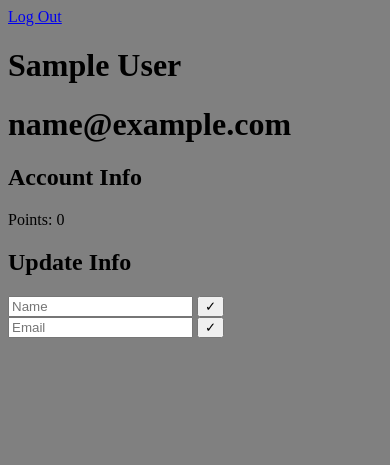
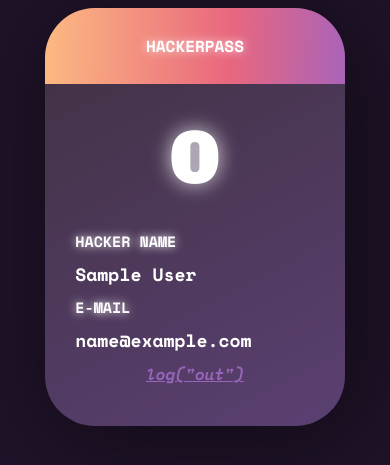
Before and after one commit to shawnduong/HackerPass, a Flask app: page /app in a window 390 px wide. Shown: the top 465 px of the page. Run offline with Flask 2, Linux system fonts and the light colour scheme; the visitor is signed in with stand-in values (Sample User, id 1); data comes from the database, SQL or seed files in the repository; data that the repository does not hold is empty.

Commit message:
Added styling for homepage mobile view

```diff
--- a/src/web/static/css/style.css
+++ b/src/web/static/css/style.css
@@ -1,3 +1,103 @@
+/* Import Google Fonts */
+@import url('https://fonts.googleapis.com/css2?family=Alfa+Slab+One&family=Space+Mono:ital,wght@0,400;0,700;1,400;1,700&display=swap');
+
 html {
-	background-color: grey;
+	/* Background */
+	background-color: #1F1329;
+
+	/* Font */
+	color: white;
+	font-family: 'Space Mono', monospace;
 }
+
+.module {
+	/* Background */
+	margin: auto;
+	padding-bottom: 20px;
+	width: 80%;
+	background: linear-gradient(152.52deg, #423245 7.97%, #5C4175 105.87%);
+	filter: drop-shadow(10px 10px 50px rgba(0, 0, 0, 0.5));
+	border-radius: 50px;
+
+}
+
+.header {
+	/* Positioning */
+	position: relative;
+	padding: 10px 0px 10px 0px;
+	text-align: center;
+
+	/* Font */
+	font-weight: 700;
+	font-size: 16px;
+	text-shadow: 0px 0px 10px rgba(255, 255, 255, 0.8);
+
+	/* Background*/
+	background: linear-gradient(91.54deg, #FFC582 -8.62%, #E9677E 61.45%, #A263C0 104.75%);
+	border-radius: 50px 50px 0px 0px;
+}
+
+.main-body {
+	/* Positioning */
+	position: relative;
+	margin: 20px 10% 20px 10%;
+}
+
+h3.field-label {
+	/* Font */
+	font-weight: 700;
+	font-size: 15px;
+	text-shadow: 0px 0px 10px #FFFFFF;
+}
+
+p.field-contents {
+	/* Font */
+	font-weight: 700;
+	font-size: 18px;
+	line-height: 8px;
+}
+
+#footer {
+	/* Positioning */
+	position: relative;
+	text-align: center;
+}
+
+#logout {
+	/* Font */
+	font-weight: 700;
+	font-style: italic;
+	color: #9665BA;
+}
+
+#user-points {
+	/* Positioning */
+	position: relative;
+	padding: 10px;
+	text-align: center;
+
+	/* Font */
+	font-family: 'Alfa Slab One', sans-serif;
+	font-size: 50pt;
+	text-shadow: 0px 0px 20px rgba(255, 255, 255, 0.8);
+}
+
+/* Style modification here applies to the largest screen size (desktop view) */
+@media (min-width: 992px) {
+
+	html {
+		/* Temporary: for visualing the current view */
+		background-color: blue;
+	}
+
+}
+
+/* Style modification here applies to the medium screen size (tablet view) */
+@media (min-width: 769px) and (max-width: 991px) {
+
+	html {
+		/* Temporary: for visualing the current view */
+		background-color: red;
+	}
+
+}
--- a/src/web/templates/app.html
+++ b/src/web/templates/app.html
@@ -8,25 +8,34 @@
 	<script src="{{ url_for('static', filename='js/jquery-3.6.0.min.js') }}" defer></script>
 	<script src="{{ url_for('static', filename='js/ajax.js') }}" defer></script>
 
-	<a href="/logout">Log Out</a>
+	<div class="module">
 
+		<div class="header">
+			<p>HACKERPASS</p>
+		</div>
+
+		<div class="main-body">
+
+			<!-- Number of points the user currently has -->
+			<div id="user-points">{{ current_user.points }}</div>
+
+			<h3 class="field-label">HACKER NAME</h3>
 			{% if current_user.name != None %}
-		<h1 id="user-name">{{ current_user.name }}</h1>
+				<p class="field-contents" id="user-name">{{ current_user.name }}</p>
 			{% else %}
-		<h1 id="user-name">HackerPass</h1>
+				<p class="field-contents" id="user-name">Name not set.</p>
 			{% endif %}
 
+			<h3 class="field-label">E-MAIL</h3>
 			{% if current_user.email != None %}
-		<h1 id="user-email">{{ current_user.email }}</h1>
+				<p class="field-contents" id="user-email">{{ current_user.email }}</p>
 			{% else %}
-		<h1 id="user-email">Email not set.</h1>
+				<p class="field-contents" id="user-email">Email not set.</p>
 			{% endif %}
 
-	<h2>Account Info</h2>
+			<p id="footer"><a id="logout" href="/logout">log("out")</a></p>
 
-	<p>Points: <span id="user-points">{{ current_user.points }}</span></p>
-
-	<h2>Update Info</h2>
+			<!-- TEMPORARY: Hiding update forms
 
 			<form id="user-update-name">
 				<input type="text" id="user-update-name-field" name="name" placeholder="Name">
@@ -37,4 +46,11 @@
 				<input type="email" id="user-update-email-field" name="email" placeholder="Email">
 				<input type="submit" value="✓">
 			</form>
+
+			-->
+
+		</div>
+
+	</div>
+
 </body>
```
Lines whose indentation alone changed are shown as unchanged.
